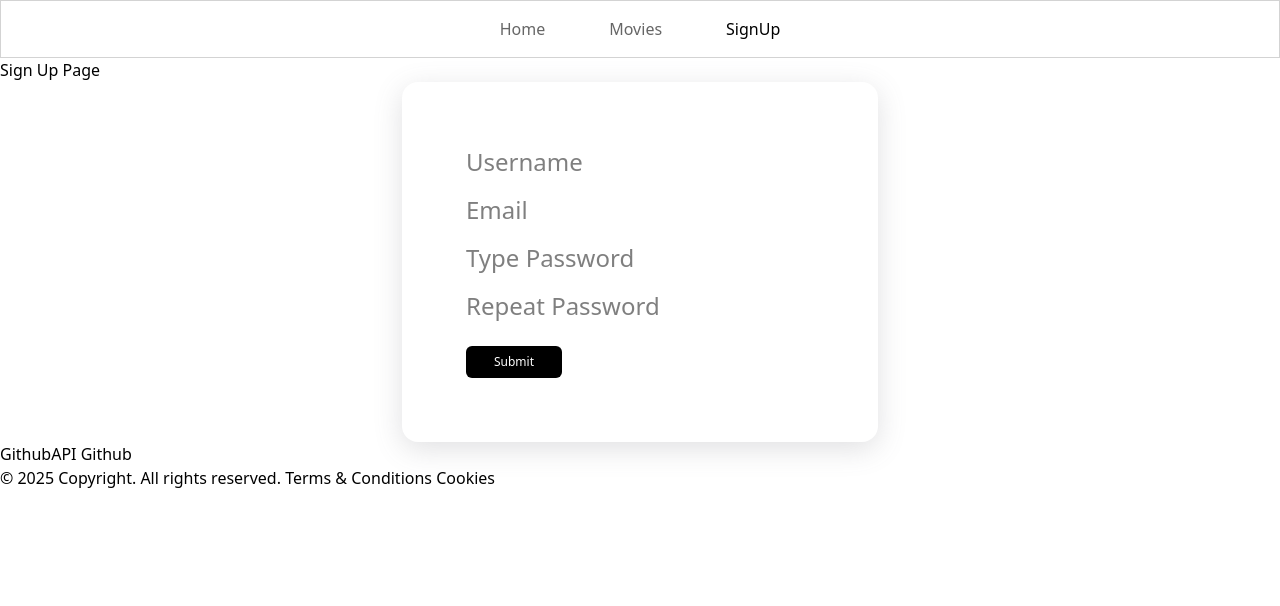
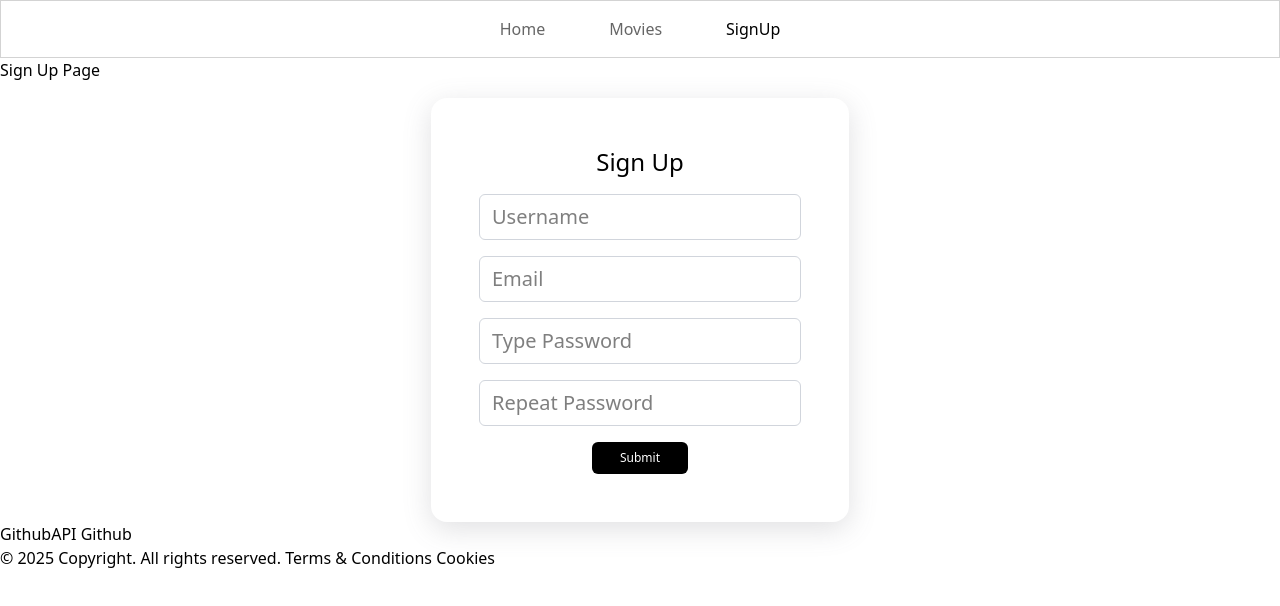
Before and after one commit to technative-academy/FrameBox-Frontend, a React (Vite) app: page /signup in a window 1280 px wide. Shown: the top 606 px of the page. Built offline with nearby package versions, Linux system fonts and the light colour scheme.

Commit message:
add border for inputs

```diff
--- a/src/components/Form/Form.jsx
+++ b/src/components/Form/Form.jsx
@@ -1,19 +1,38 @@
 function Form({ type }) {
     return (
-        <div className="flex items-center justify-center  text-2xl ">
-            <form className="flex flex-col gap-4 mx-auto p-16 rounded-2xl shadow-[0px_7px_29px_0px_rgba(100,100,111,0.2)]">
-                <input type="text" placeholder="Username" />
+        <div className="flex items-center justify-center text-xl ">
+            <form className="flex flex-col gap-4 mx-auto mt-4 p-12 rounded-2xl shadow-[0px_7px_29px_0px_rgba(100,100,111,0.2)]">
+                <h1 className="text-2xl text-center">
+                    {type === "signup" ? "Sign Up" : "Login"}
+                </h1>
+                <input
+                    type="text"
+                    placeholder="Username"
+                    className="border border-gray-300 rounded-md px-3 py-2"
+                />
                 {type === "signup" && (
-                    <input type="email" placeholder="Email" />
+                    <input
+                        type="email"
+                        placeholder="Email"
+                        className="border border-gray-300 rounded-md px-3 py-2"
+                    />
                 )}
 
-                <input type="password" placeholder="Type Password" />
+                <input
+                    type="password"
+                    placeholder="Type Password"
+                    className="border border-gray-300 rounded-md px-3 py-2"
+                />
                 {type === "signup" && (
-                    <input type="password" placeholder="Repeat Password" />
+                    <input
+                        type="password"
+                        placeholder="Repeat Password"
+                        className="border border-gray-300 rounded-md px-3 py-2"
+                    />
                 )}
                 <button
                     type="submit"
-                    className="bg-black text-white p-2 mt-2 rounded-md w-24"
+                    className="bg-black text-white p-2 mx-auto rounded-md w-24"
                 >
                     Submit
                 </button>
```
